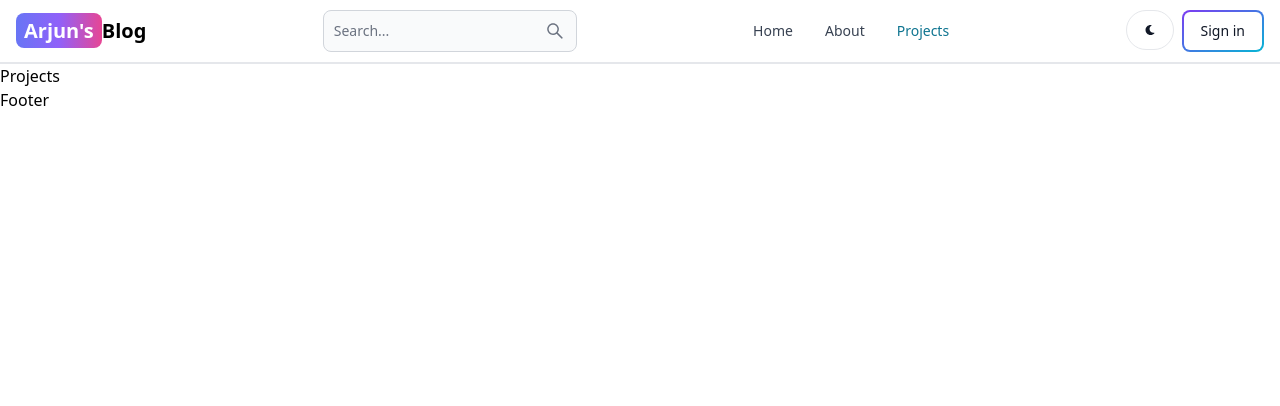
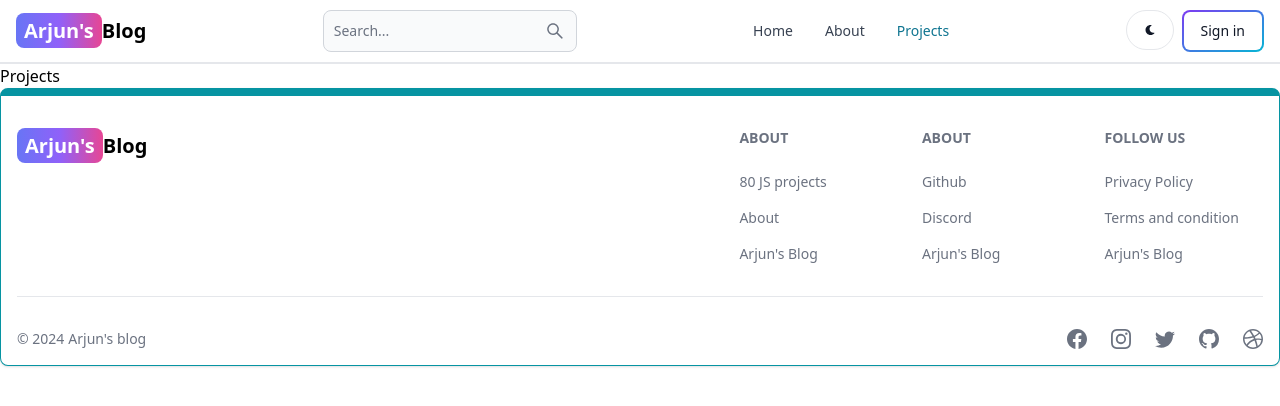
Before and after one commit to Arjunkumar1877/MERN-BLOG, a React (Vite) app in the folder client/: page /projects in a window 1280 px wide. Shown: the top 406 px of the page. Built offline with nearby package versions, Linux system fonts and the light colour scheme.

Commit message:
created footer component

```diff
--- a/client/src/components/Footer.jsx
+++ b/client/src/components/Footer.jsx
@@ -1,9 +1,90 @@
+import { Footer } from 'flowbite-react'
 import React from 'react'
+import { Link } from 'react-router-dom'
+import {BsFacebook, BsInstagram, BsGithub, BsTwitter, BsDribbble } from 'react-icons/bs'
 
-function Footer() {
-  return (
-    <div>Footer</div>
-  )
+function FooterComponent() {
+    return (
+        <Footer className='border border-t-8 border-teal-500 p-4'>
+
+            <div className="w-full max-w-7xl mx-auto">
+                <div className="grid w-full justify-between sm:flex md: grid-cols-1">
+                    <div className="mt-5">
+                        <Link to="/" className='self-center whitespace-nowrap text-lg sm:text-xl font-semibold  dark:text-white'>
+                            <span className='px-2 py-1 rounded-lg  bg-gradient-to-r from-indigo-500  via-purple-500 to-pink-500 text-white'>Arjun's</span>
+                            Blog
+                        </Link>
+                    </div>
+                    <div className="grid grid-cols-2 gap-8 mt-4 sm:grid-cols-3 sm:gap-6">
+                        <div className="">
+                            <Footer.Title title="About" />
+                            <Footer.LinkGroup col>
+                                <Footer.Link href='' target='_blank' rel='noopener noreferrer'>
+                                    80 JS projects
+                                </Footer.Link>
+
+                                <Footer.Link href='/about' target='/about' rel='noopener noreferrer'>
+                                    About
+                                </Footer.Link>
+
+                                <Footer.Link href='/' target='_blank' rel='noopener noreferrer'>
+                                   Arjun's Blog
+                                </Footer.Link>
+                            </Footer.LinkGroup>
+                        </div>
+
+                        <div className="">
+                            <Footer.Title title="About" />
+                            <Footer.LinkGroup col>
+                                <Footer.Link href='' target='_blank' rel='noopener noreferrer'>
+                                   Github
+                                </Footer.Link>
+
+                                <Footer.Link href='#' target='/about' rel='noopener noreferrer'>
+                                    Discord
+                                </Footer.Link>
+
+                                <Footer.Link href='/' target='_blank' rel='noopener noreferrer'>
+                                   Arjun's Blog
+                                </Footer.Link>
+                            </Footer.LinkGroup>
+                        </div>
+
+                        <div className="">
+                            <Footer.Title title="Follow us" />
+                            <Footer.LinkGroup col>
+                                <Footer.Link href='#' target='_blank' rel='noopener noreferrer'>
+                                   Privacy Policy
+                                </Footer.Link>
+
+                                <Footer.Link href='/about' target='/about' rel='noopener noreferrer'>
+                                    Terms and condition
+                                </Footer.Link>
+
+                                <Footer.Link href='/' target='_blank' rel='noopener noreferrer'>
+                                   Arjun's Blog
+                                </Footer.Link>
+                            </Footer.LinkGroup>
+                        </div>
+
+                    </div>
+                </div>
+
+                <Footer.Divider/>
+                <div className="w-full sm:flex sm:items-center sm:justify-between">
+                    <Footer.Copyright href='#' by="Arjun's blog" year={new Date().getFullYear()}  />
+                    <div className="flex gap-6 sm:mt-0 mt-4 sm:justify-center">
+                        <Footer.Icon href='#' icon={BsFacebook}/>
+                        <Footer.Icon href='#' icon={BsInstagram}/>
+                        <Footer.Icon href='#' icon={BsTwitter}/>
+                        <Footer.Icon href='#' icon={BsGithub}/>
+                        <Footer.Icon href='#' icon={BsDribbble}/>
+                    </div>
+                </div>
+            </div>
+
+        </Footer>
+    )
 }
 
-export default Footer
+export default FooterComponent
```
